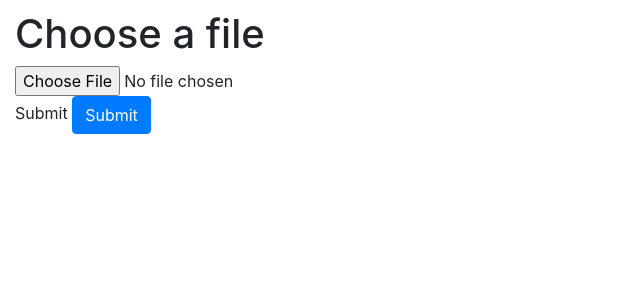
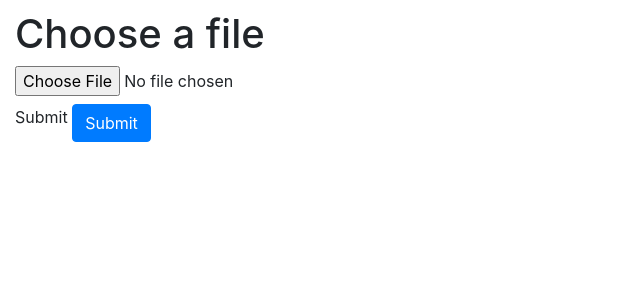
Before and after one commit to JSamonig/Computer-Science-IA, a Python web app: template app/templates/forms/upload.html in a window 1280 px wide. Shown: the part 50-350 px from the top of the page, without its empty margins (0-640 px from the left). Run offline with Jinja, Linux system fonts and the light colour scheme; the template is opened without the code that fills it: most values are stand-ins (such as "Sample title", 1, 10 or a date in 2020); form fields are guessed from the names that the template uses; some libraries are stand-ins or nearby versions.

Commit message:
Update upload.html

```diff
--- a/app/templates/forms/upload.html
+++ b/app/templates/forms/upload.html
@@ -11,7 +11,7 @@
             {% for error in form.file.errors %}
             <span style="color: red;">{{ error }}</span>
             {% endfor %}
-        {{ wtf.form_field(form.submit, class="btn btn-primary") }}
+        {{ wtf.form_field(form.submit, class="btn btn-primary", style="margin-top:1vh;") }}
 
     </form>
 {% endblock %}
```
